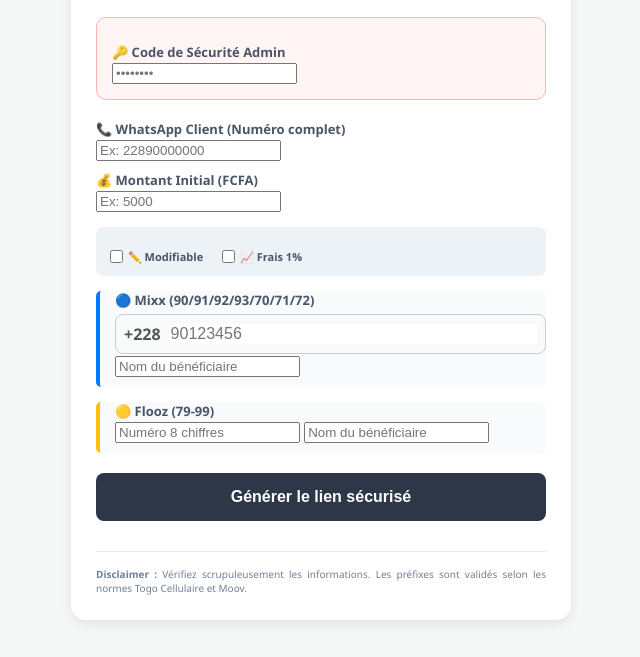
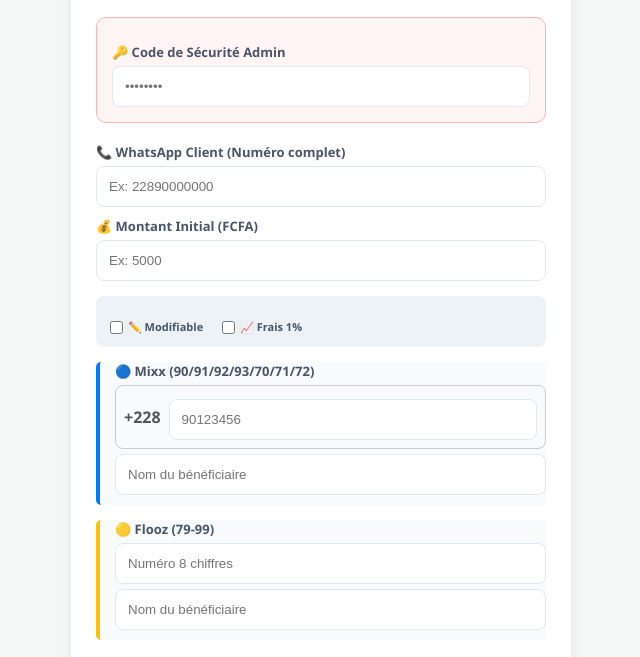
Before and after one commit to JBKomlan/mtl, a plain HTML site: page index.html in a window 1280 px wide. Shown: the part 132-789 px from the top of the page, without its empty margins (319-959 px from the left). Drawn offline with Linux system fonts and the light colour scheme.

Commit message:
Update index.html

```diff
--- a/index.html
+++ b/index.html
@@ -27,15 +27,15 @@
     color: #555;
 }
 
-.phone-input input {
+/*.phone-input input {
     border: none;
     outline: none;
     flex: 1;
     font-size: 16px;
-        }
+        }*/
 
         label { display: block; margin-top: 10px; font-weight: 600; font-size: 13px; color: #4a5568; }
-        /*input { width: 100%; padding: 12px; margin-top: 5px; border-radius: 8px; border: 1px solid #e2e8f0; box-sizing: border-box; }*/
+        input { width: 100%; padding: 12px; margin-top: 5px; border-radius: 8px; border: 1px solid #e2e8f0; box-sizing: border-box; }
         .options-zone { display: flex; gap: 15px; margin: 15px 0; background: #edf2f7; padding: 10px; border-radius: 8px; }
         .net-section { border-left: 4px solid #cbd5e0; padding-left: 15px; margin-top: 15px; background: #f8fafc; padding-bottom: 10px; border-radius: 5px; }
         button { width: 100%; background: #2d3748; color: white; border: none; padding: 15px; font-size: 16px; font-weight: bold; cursor: pointer; margin-top: 20px; border-radius: 8px; transition: 0.3s; }
```
